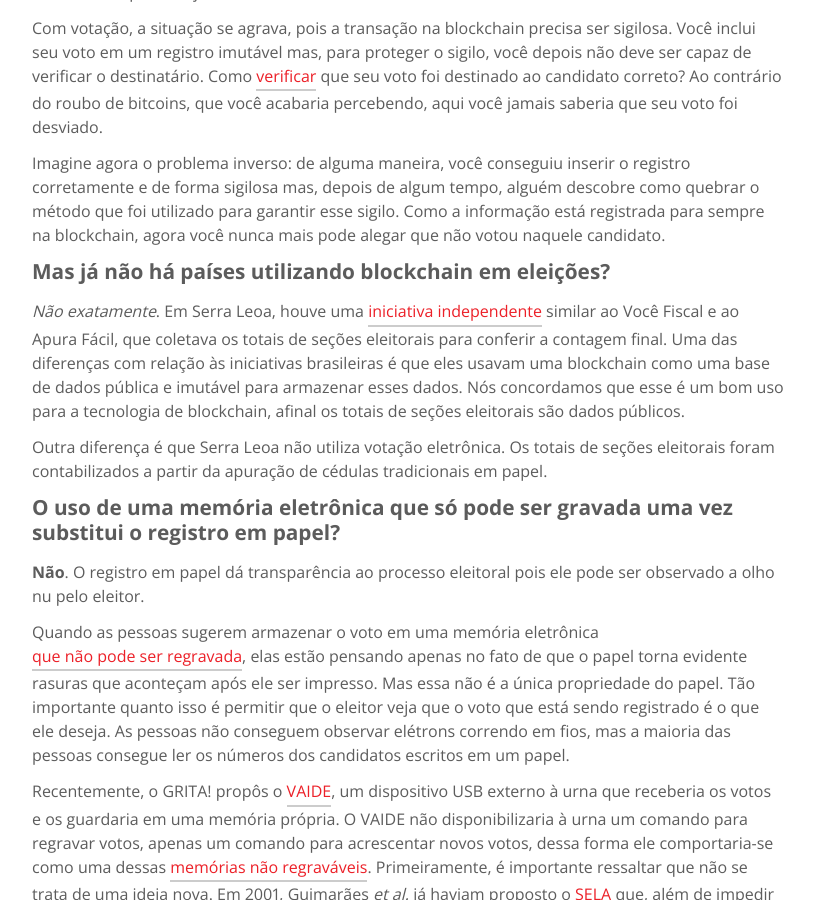
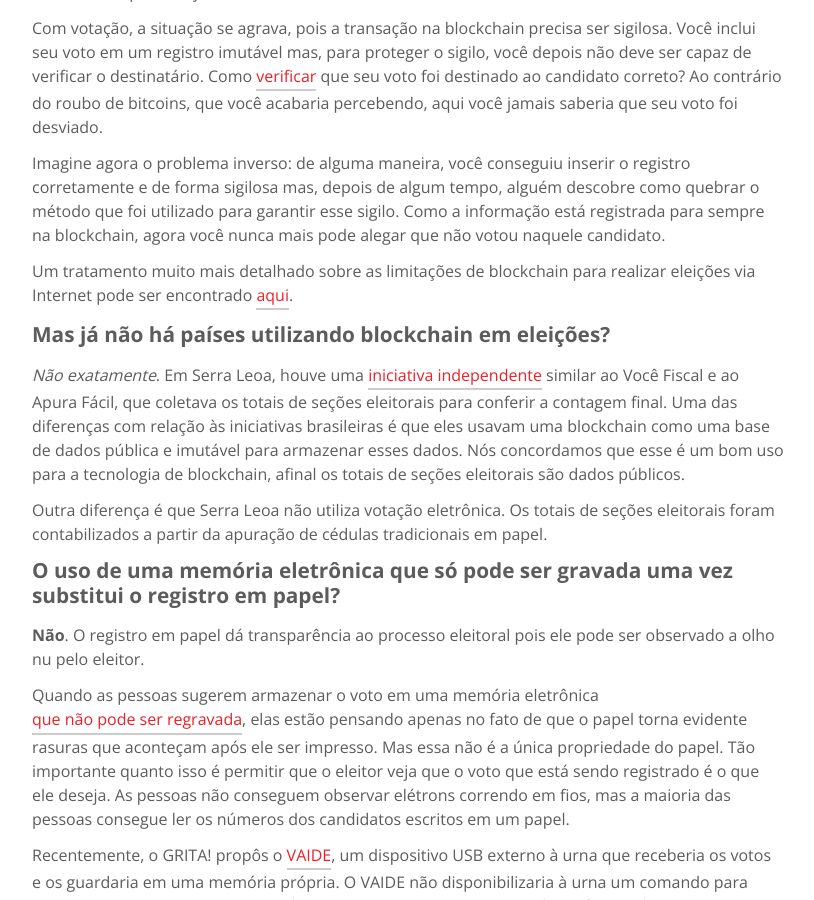
Before and after one commit to epicleet/urna-website, a Jekyll site: the page built from faq.md, in a window 1280 px wide and 900 px high, scrolled down 4534 px. Shown: the whole window, without its empty margins (232-1046 px from the left). Built offline with Jekyll 4.4.1, drawn with Linux system fonts in a browser that asks for light colours.

Commit message:
Add new link about blockchain voting.

```diff
--- a/faq.md
+++ b/faq.md
@@ -96,6 +96,8 @@ Com votação, a situação se agrava, pois a transação na blockchain precisa
 
 Imagine agora o problema inverso: de alguma maneira, você conseguiu inserir o registro corretamente e de forma sigilosa mas, depois de algum tempo, alguém descobre como quebrar o método que foi utilizado para garantir esse sigilo. Como a informação está registrada para sempre na blockchain, agora você nunca mais pode alegar que não votou naquele candidato.
 
+Um tratamento muito mais detalhado sobre as limitações de blockchain para realizar eleições via Internet pode ser encontrado [aqui](https://educatedguesswork.org/posts/voting-blockchain/).
+
 ## Mas já não há países utilizando blockchain em eleições?
 
 *Não exatamente*. Em Serra Leoa, houve uma [iniciativa independente](http://en.rfi.fr/africa/20180315-sierra-leone-tests-blockchain-technology-tallying-election-results) similar ao Você Fiscal e ao Apura Fácil, que coletava os totais de seções eleitorais para conferir a contagem final. Uma das diferenças com relação às iniciativas brasileiras é que eles usavam uma blockchain como uma base de dados pública e imutável para armazenar esses dados. Nós concordamos que esse é um bom uso para a tecnologia de blockchain, afinal os totais de seções eleitorais são dados públicos.
```
